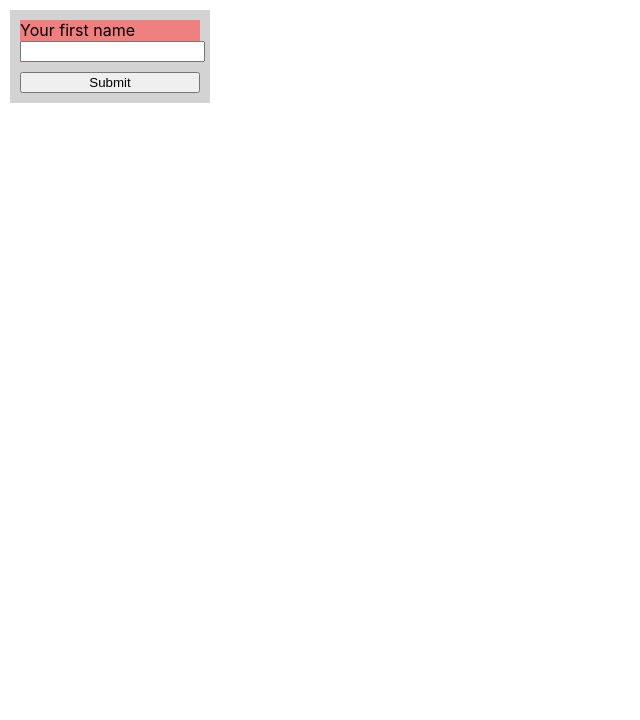
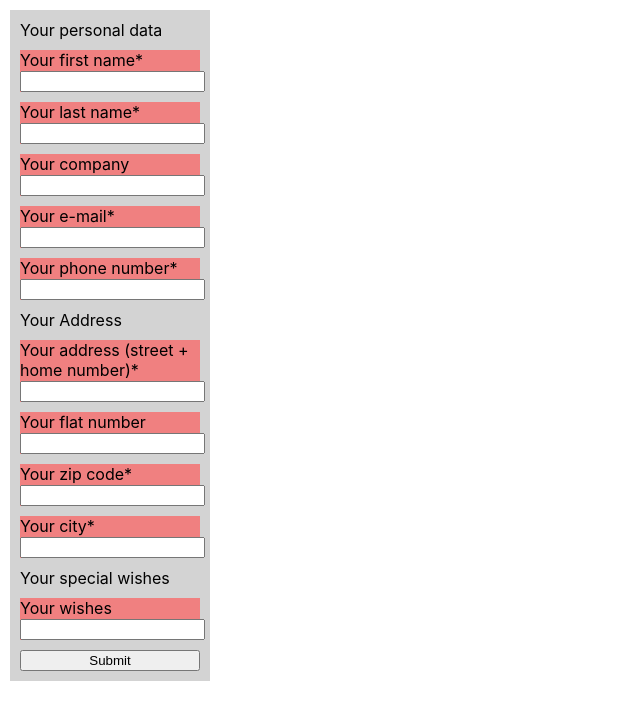
Before and after one commit to Urszuja/Carma.Restaurant.Project.Typescript.NextJS, a Next.js app in the folder carma-app/: page /order/final in a window 1280 px wide. Shown: the top 720 px of the page, without its empty margins (0-640 px from the left). Built offline with nearby package versions, Linux system fonts and the light colour scheme.

Commit message:
all form inputs with regex added

```diff
--- a/carma-app/components/Form/Form.tsx
+++ b/carma-app/components/Form/Form.tsx
@@ -31,10 +31,11 @@ export default function Form() {
 
   return (
     <StyledForm onSubmit={handleSubmit(onSubmit)}>
+      <label> Your personal data</label>
       <FormInput
         control={control}
         name="firstName"
-        label="first name"
+        label="first name*"
         errors={errors}
         rules={{
           required: "This input is required.",
@@ -42,9 +43,172 @@ export default function Form() {
             value: /^[A-Za-z]+$/i,
             message: "This input is for name only.",
           },
+          minLength: {
+            value: 2,
+            message: "This input is too short.",
+          },
           maxLength: {
-            value: 10,
-            message: "This input exceed maxLength.",
+            value: 30,
+            message: "This input is too long.",
+          },
+        }}
+      />
+      <FormInput
+        control={control}
+        name="lastName"
+        label="last name*"
+        errors={errors}
+        rules={{
+          required: "This input is required.",
+          pattern: {
+            value: /^[A-Za-z]+$/i,
+            message: "This input is for last name only.",
+          },
+          minLength: {
+            value: 2,
+            message: "This input is too short.",
+          },
+          maxLength: {
+            value: 30,
+            message: "This input is too long.",
+          },
+        }}
+      />
+
+      <FormInput
+        control={control}
+        name="company"
+        label="company"
+        errors={errors}
+        rules={{
+          pattern: {
+            value: /^[A-Za-z]+$/i,
+            message: "This input is for company name only.",
+          },
+          minLength: {
+            value: 2,
+            message: "This input is too short.",
+          },
+          maxLength: {
+            value: 30,
+            message: "This input is too long.",
+          },
+        }}
+      />
+      <FormInput
+        control={control}
+        name="email"
+        label="e-mail*"
+        errors={errors}
+        rules={{
+          required: "This input is required.",
+          pattern: {
+            value:
+              /(([^<>()\[\]\\.,;:\s@"]+(\.[^<>()\[\]\\.,;:\s@"]+)*)|(".+"))@((\[[0-9]{1,3}\.[0-9]{1,3}\.[0-9]{1,3}\.[0-9]{1,3}])|(([a-zA-Z\-0-9]+\.)+[a-zA-Z]{2,}))/,
+            message: "This input is for e-mail only",
+          },
+        }}
+      />
+      <FormInput
+        control={control}
+        name="phone"
+        label="phone number*"
+        errors={errors}
+        rules={{
+          required: "This input is required.",
+          pattern: {
+            value: /^[\+]?[(]?[0-9]{3}[)]?[-\s\.]?[0-9]{3}[-\s\.]?[0-9]{3,6}$/,
+            message: "This input is for phone number only",
+          },
+        }}
+      />
+      <label>Your Address</label>
+      <FormInput
+        control={control}
+        name="address"
+        label="address (street + home number)*"
+        errors={errors}
+        rules={{
+          required: "This input is required.",
+          pattern: {
+            value: /^[a-zA-Z0-9 ]*$/,
+            message: "This input is for address only.",
+          },
+          minLength: {
+            value: 2,
+            message: "This input is too short.",
+          },
+          maxLength: {
+            value: 50,
+            message: "This input is too long.",
+          },
+        }}
+      />
+      <FormInput
+        control={control}
+        name="address2"
+        label="flat number"
+        errors={errors}
+        rules={{
+          pattern: {
+            value: /[0-9]{1,4}/,
+            message: "This input is for flat number only.",
+          },
+          minLength: {
+            value: 1,
+            message: "This input is too short.",
+          },
+          maxLength: {
+            value: 4,
+            message: "This input is too long.",
+          },
+        }}
+      />
+      <FormInput
+        control={control}
+        name="zip"
+        label="zip code*"
+        errors={errors}
+        rules={{
+          required: "This input is required.",
+          pattern: {
+            value: /([0-9]{2}-[0-9]{3})|(^\d{5}(?:[-\s]\d{4})?$)/,
+            message: "This input is for zip number only.",
+          },
+        }}
+      />
+      <FormInput
+        control={control}
+        name="city"
+        label="city*"
+        errors={errors}
+        rules={{
+          required: "This input is required.",
+          pattern: {
+            value:
+              /^([a-zA-Z\u0080-\u024F]+(?:. |-| |'))*[a-zA-Z\u0080-\u024F]*$/,
+            message: "This input is for city only.",
+          },
+          minLength: {
+            value: 2,
+            message: "This input is too short.",
+          },
+          maxLength: {
+            value: 30,
+            message: "This input is too long.",
+          },
+        }}
+      />
+      <label>Your special wishes</label>
+      <FormInput
+        control={control}
+        name="wishes"
+        label="wishes"
+        errors={errors}
+        rules={{
+          pattern: {
+            value: /^[a-zA-Z0-9 ]*$/,
+            message: "This input is for your wishes.",
           },
         }}
       />
--- a/carma-app/components/commons/input/FormInput.tsx
+++ b/carma-app/components/commons/input/FormInput.tsx
@@ -34,7 +34,7 @@ function FormInput({ name, control, rules, errors, label }: IFormInput) {
 
       <ErrorMessage
         errors={errors}
-        name="firstName"
+        name={name}
         render={({ messages }) => {
           console.log("messages", messages);
           return messages
--- a/carma-app/components/styles/FormInput.styled.ts
+++ b/carma-app/components/styles/FormInput.styled.ts
@@ -2,6 +2,15 @@ import styled from "styled-components";
 
 const StyledFormInput = styled.div`
   background-color: lightcoral;
+
+  p {
+    color: #bf1650;
+  }
+
+  p::before {
+    display: inline;
+    content: "⚠ ";
+  }
 `;
 
 export default StyledFormInput;
```
